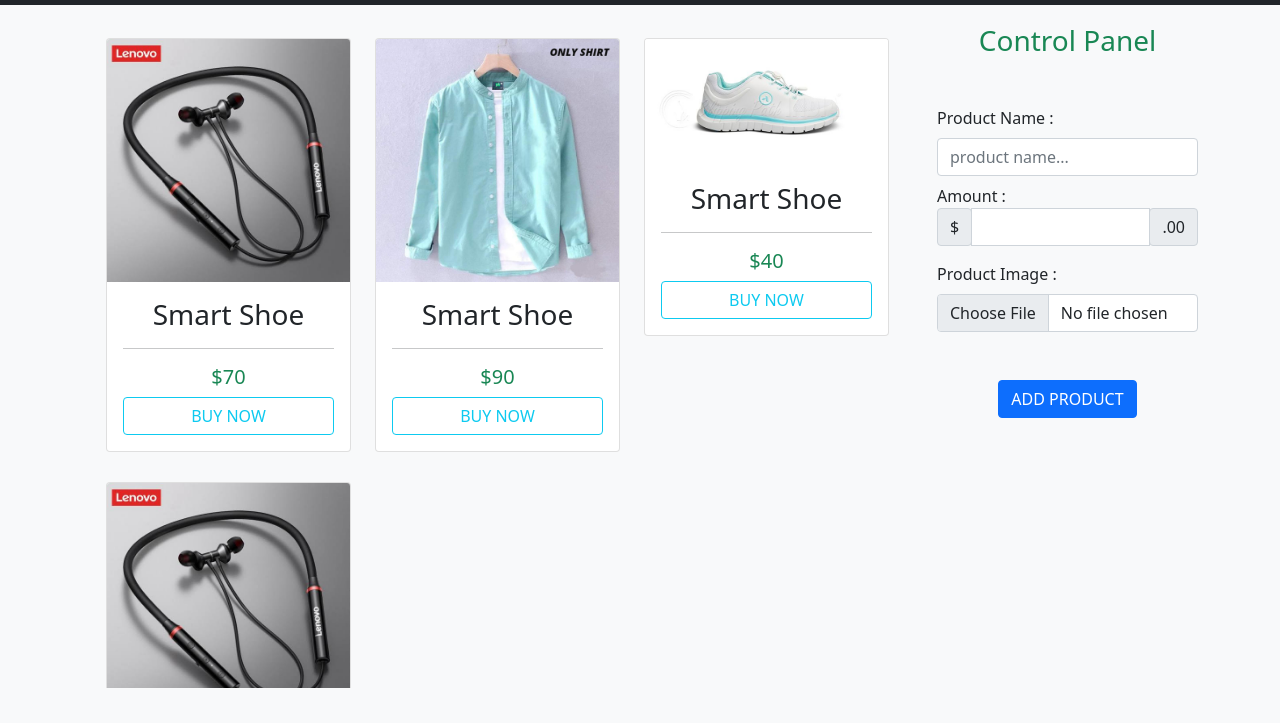
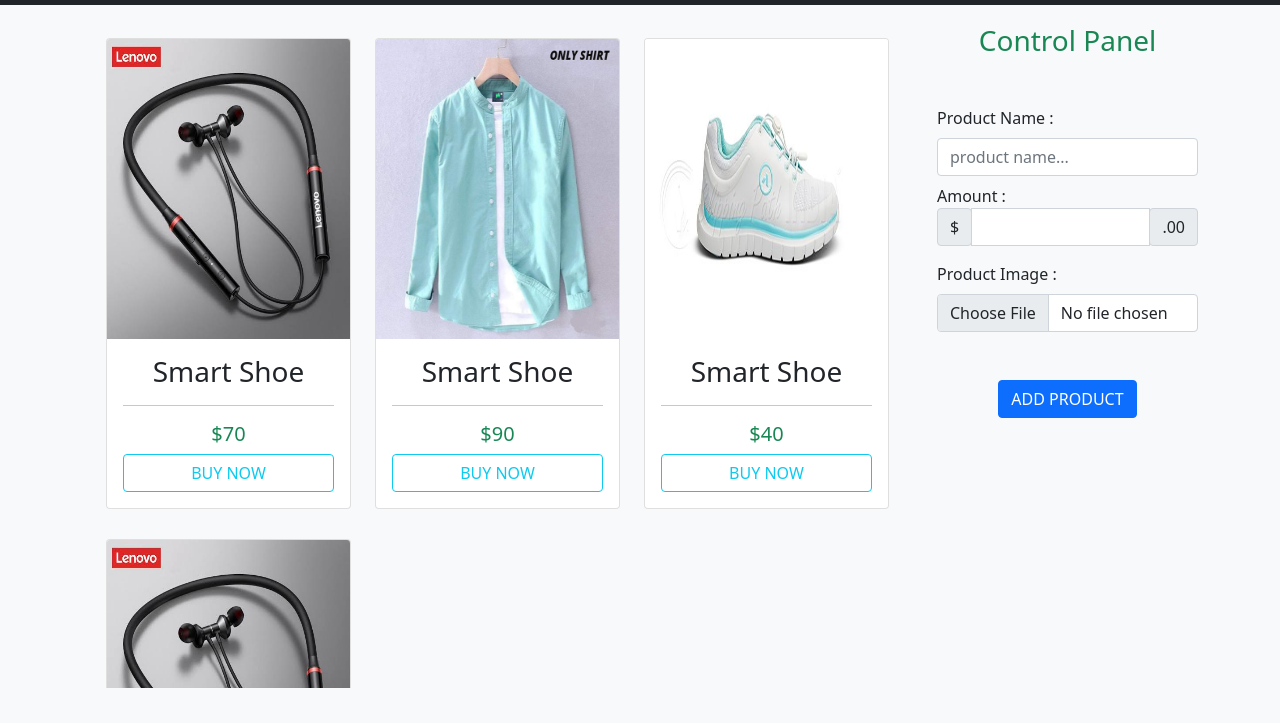
Before and after one commit to Hriday-paul/add-ecomarce-product, a plain HTML site: page index.html in a window 1280 px wide. Shown: the part 49-772 px from the top of the page. Drawn offline with nearby package versions, Linux system fonts and the light colour scheme.

Commit message:
eddit img

```diff
--- a/index.html
+++ b/index.html
@@ -41,6 +41,10 @@
             max-height: 85vh;
             overflow: auto;
             margin-top: 57px;
+        }
+      img{
+        height : 300px;
+        width : 200px;
         }
         .sm-scr{
             margin-top: 57px;
```
